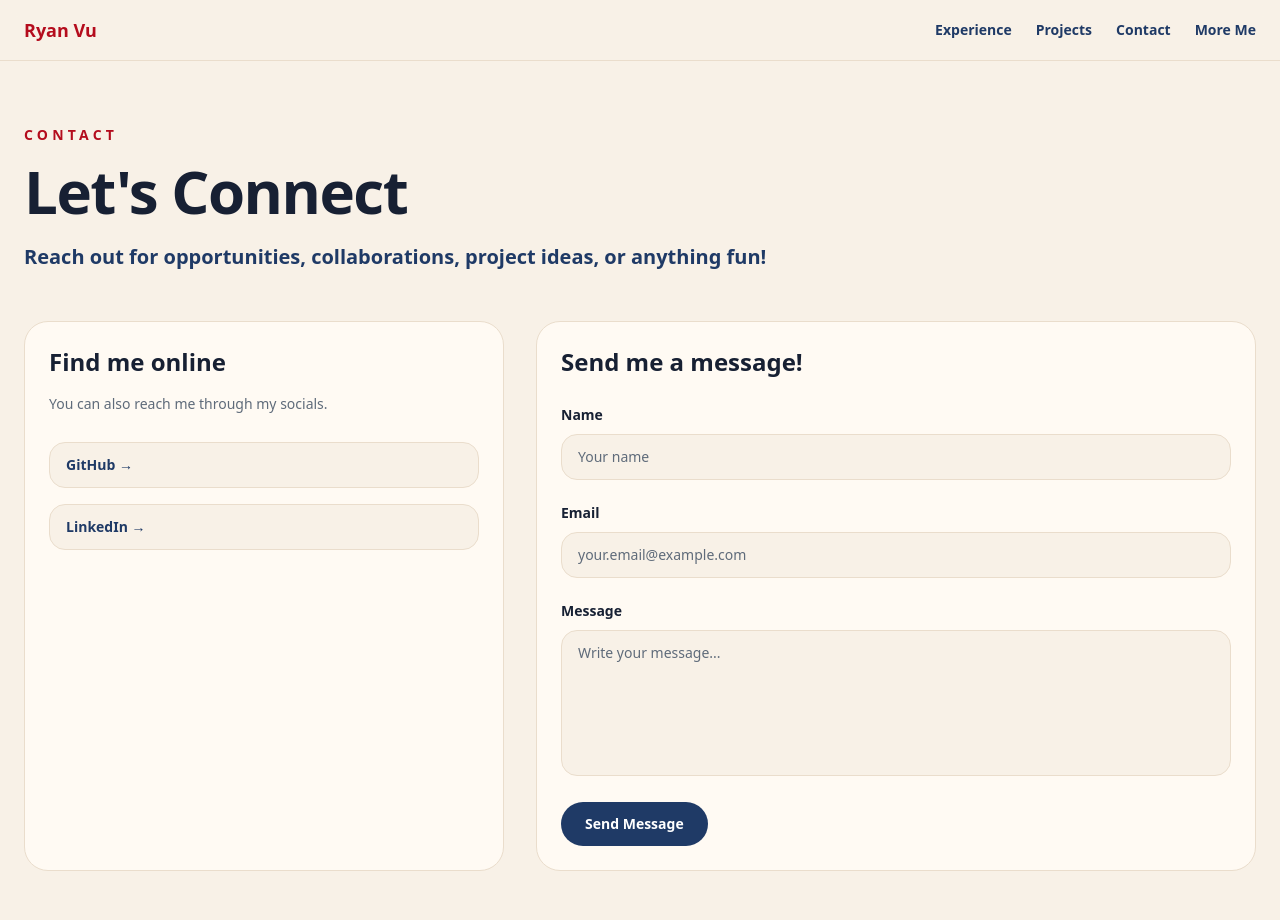
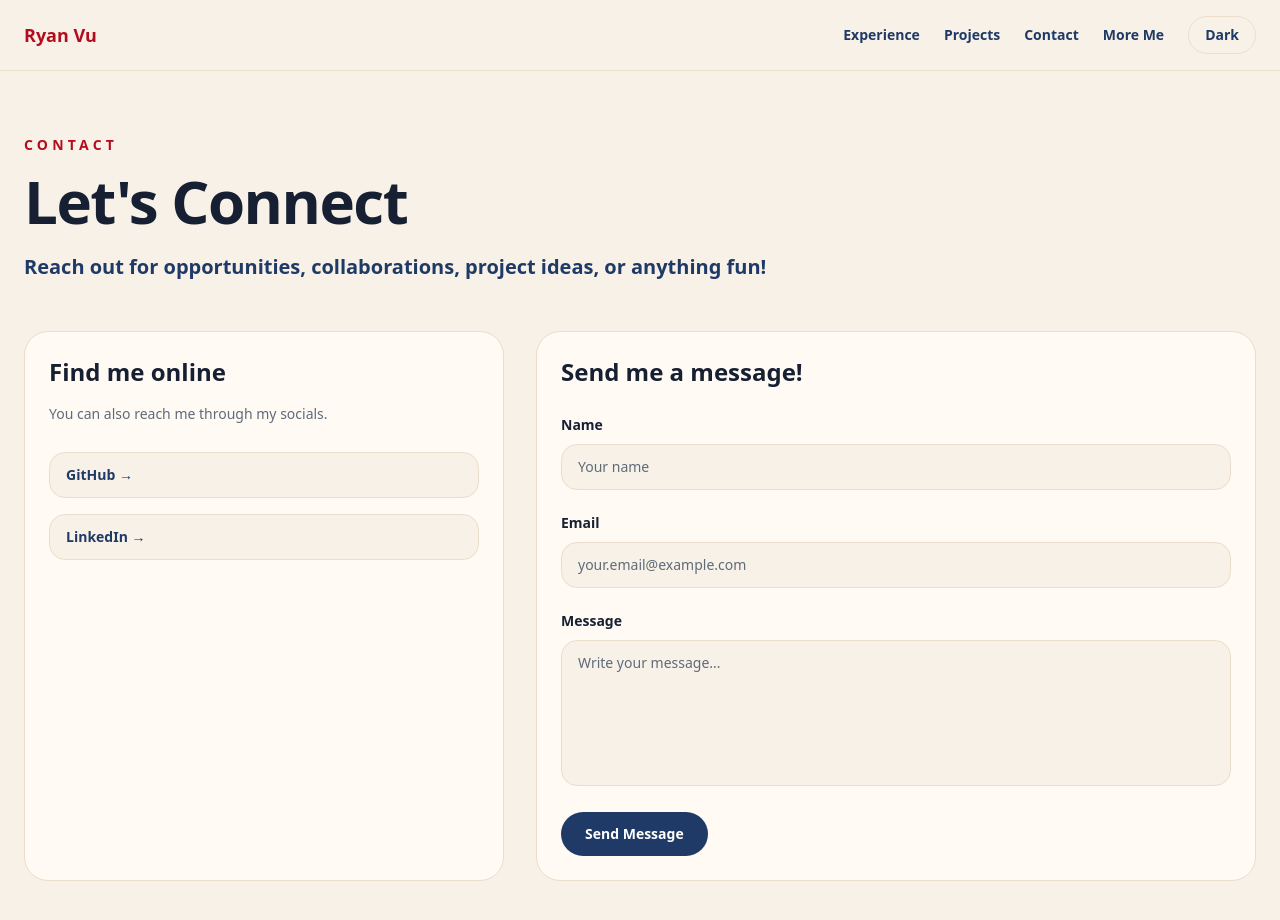
Before and after one commit to vuer13/ryan-vu-portfolio, a Next.js app: page /contact in a window 1280 px wide. Shown: the top 920 px of the page. Built offline with nearby package versions, Linux system fonts and the light colour scheme.

Commit message:
feat: added dark mode and edit some colours for compatibility

```diff
--- a/src/app/globals.css
+++ b/src/app/globals.css
@@ -27,14 +27,14 @@
 
 /* Dark mode: slate/black, brighter blue and red */
 .dark {
-    --background: #050816;
+    --background: #02050e;
     --foreground: #f8fafc;
     --card: #0f172a;
     --muted: #94a3b8;
     --border: #1e293b;
-    --primary: #60a5fa;
-    --accent: #ef4444;
-    --hover: #eb092f;
+    --primary: #1c5396;
+    --accent: #b21414;
+    --hover: #e62041;
 }
 
 html {
--- a/src/app/layout.tsx
+++ b/src/app/layout.tsx
@@ -13,7 +13,7 @@ export default function RootLayout({
     children: React.ReactNode;
 }>) {
     return (
-        <html lang="en">
+        <html lang="en" suppressHydrationWarning>
             <body className="bg-background text-foreground antialiased">
                 <Navbar />
                 {children}
--- a/src/components/Navbar.tsx
+++ b/src/components/Navbar.tsx
@@ -1,4 +1,5 @@
 import Link from "next/link";
+import ThemeToggle from "./ThemeToggle";
 
 const navLinks = [
     { label: "Experience", href: "/experience" },
@@ -28,6 +29,7 @@ export default function Navbar() {
                             {link.label}
                         </Link>
                     ))}
+                    <ThemeToggle />
                 </div>
             </nav>
         </header>
--- /dev/null
+++ b/src/components/ThemeToggle.tsx
@@ -0,0 +1,40 @@
+"use client"
+
+import { useEffect, useState } from "react"
+
+export default function ThemeToggle() {
+    const [isDark, setIsDark] = useState(false);
+
+    useEffect(() => {
+        const savedTheme = localStorage.getItem("theme");
+
+        if (savedTheme === "dark") {
+            document.documentElement.classList.add("dark");
+            setIsDark(true);
+        }
+    }, []);
+
+    function toggleTheme() {
+        const nextIsDark = !isDark;
+
+        setIsDark(nextIsDark);
+
+        if (nextIsDark) {
+            document.documentElement.classList.add("dark");
+            localStorage.setItem("theme", "dark");
+        } else {
+            document.documentElement.classList.remove("dark");
+            localStorage.setItem("theme", "light");
+        }
+    }
+
+    return (
+        <button
+            type="button"
+            onClick={toggleTheme}
+            className="rounded-full border border-border px-4 py-2 text-sm font-semibold text-primary transition hover:border-foreground hover:text-foreground"
+        >
+            {isDark ? "Light" : "Dark"}
+        </button>
+    );
+}
```
